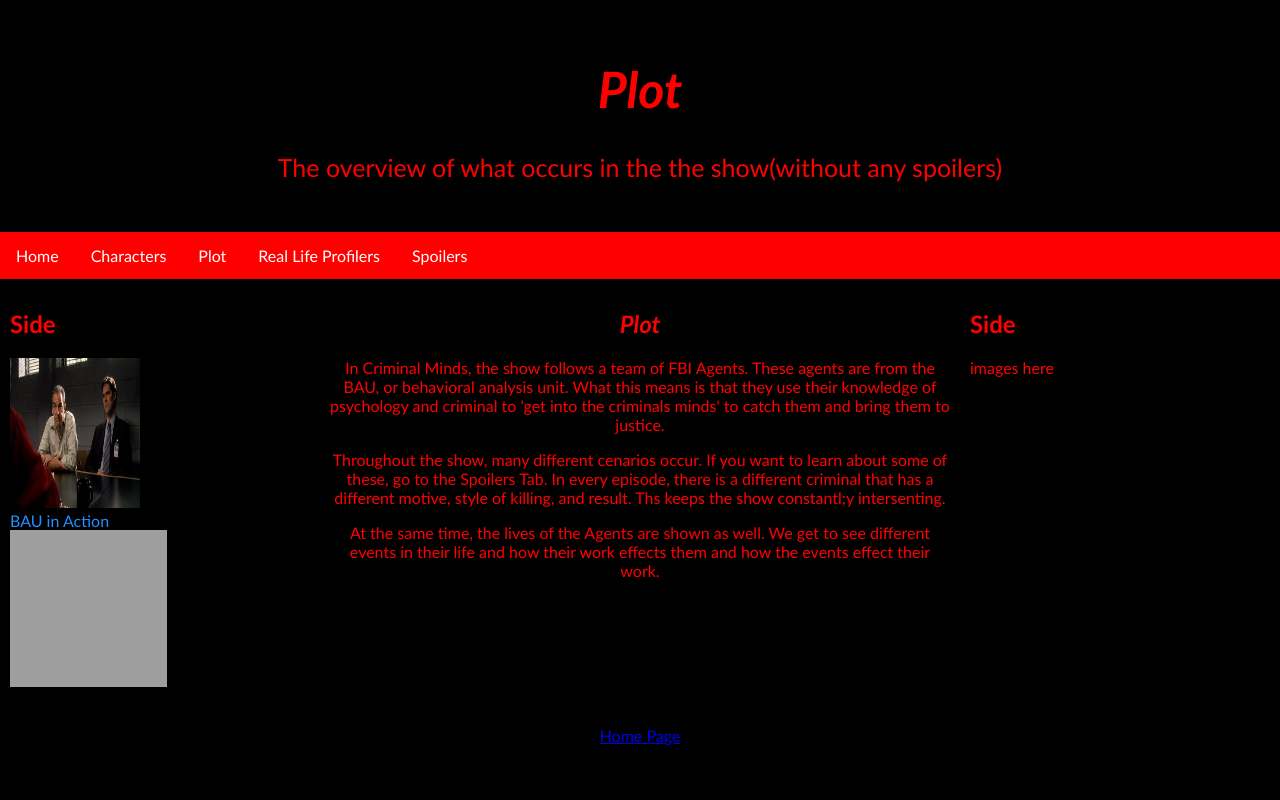
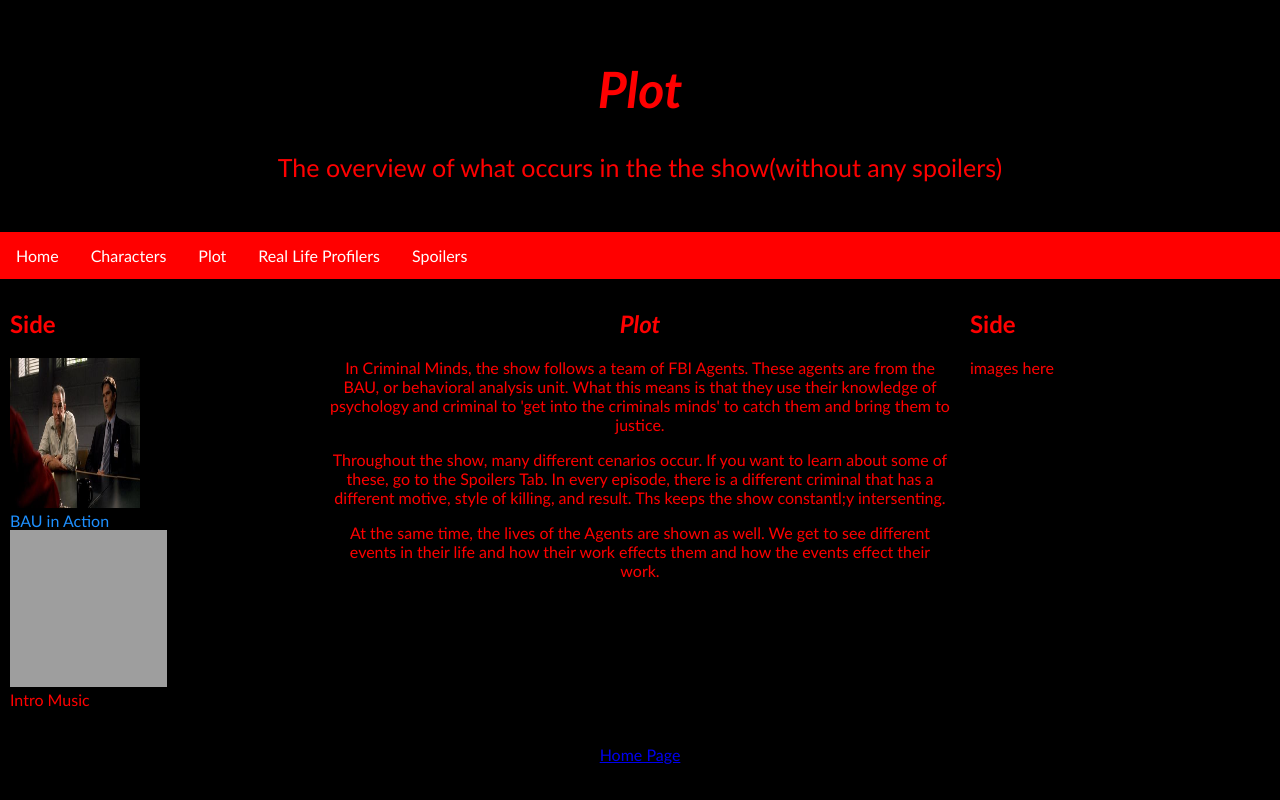
Before and after one commit to TheWebsiteIsALie/Thewebsiteisalie.github.io, a plain HTML site: page webpro/p2.html in a window 1280 px wide. Drawn offline with Linux system fonts and the light colour scheme; grey boxes are pictures that could not be loaded.

Commit message:
Update p2.html

```diff
--- a/webpro/p2.html
+++ b/webpro/p2.html
@@ -28,6 +28,7 @@
     <img src="../images/CRI1.jpg" alt="Cast in Action" width="130" height="150">
   <figcaption class="dd">BAU in Action</figcaption>
     <iframe width="157" height="157" src="https://www.youtube.com/embed/onY0pSlmkKM" frameborder="0" allowfullscreen></iframe>
+    <figcaption>Intro Music</figcaption>
   </div>
   <div class="column middle">
     <i><h2>Plot</h2></i>
```
